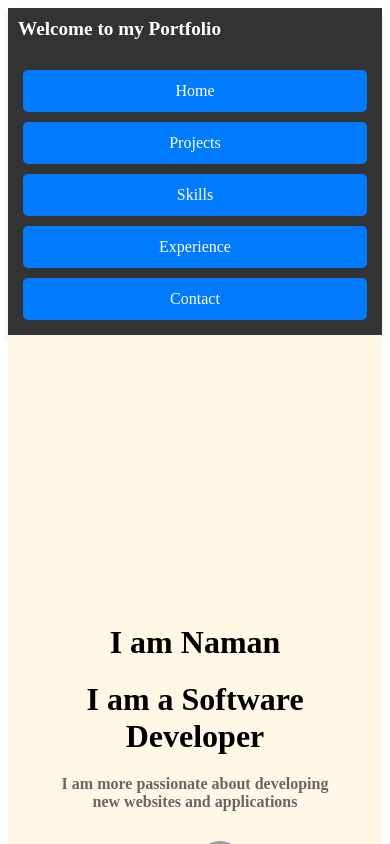
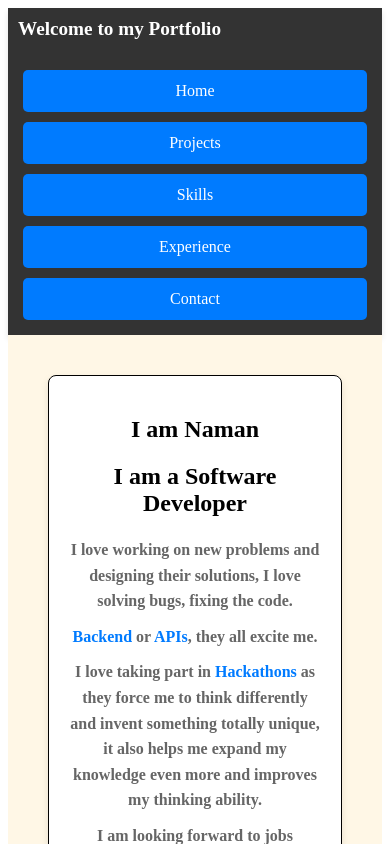
Before and after one commit to naman-0804/Portfolio-Naman, a React (Create React App) app: page / in a window 390 px wide. Shown: the top 844 px of the page. Built offline with nearby package versions, Linux system fonts and the light colour scheme; grey boxes are pictures that could not be loaded.

Commit message:
Modified homejs

```diff
--- a/src/App.css
+++ b/src/App.css
@@ -1,3 +1,4 @@
+
 #contact-section {
   padding: 2rem;
 }
@@ -236,32 +237,43 @@
   }
 }
 /* Home.css */
+/* Home.css */
 .profile-container {
   display: flex;
-  flex-direction: column;
-  align-items: center;
-  justify-content: center;
-  text-align: center;
-  padding: 40px; /* Increased padding for more spacing */
+  justify-content: space-between; /* Space between the details and links */
+  align-items: flex-start; /* Align items to the top */
+  padding: 40px;
   margin: 0 auto;
-  height: 100vh; /* Ensure it covers the full viewport height */
-
+  height: 100vh;
+  background-color: #fff7e6; /* Background color */
   background-size: cover;
 }
 
-.intro {
-  margin-bottom: 40px; /* Increased margin for more spacing */
+.details {
+  flex: 1;
+  text-align: left;
+  max-width: 60%;
+  background-color: #ffffff;
+  padding: 20px;
+  border-radius: 8px;
+  box-shadow: 0 4px 8px rgba(0, 0, 0, 0.1);
+  border: #000 1.5px solid;
 }
 
-.intro h1 {
-  margin: 20px 0; /* Increased margin */
-  font-size: 3rem; /* Larger font size */
+.details h1 {
+  margin: 20px 0;
+  font-size: 2.5rem; /* Adjust font size */
 }
 
-.intro h3 {
-  margin: 20px 0; /* Increased margin */
-  font-size: 1.5rem; /* Larger font size */
+.details h3 {
+  margin: 20px 0;
+  font-size: 1.25rem; /* Adjust font size */
   color: #666;
+}
+
+.details p {
+  margin: 0 0 10px; /* Add margin between paragraphs */
+  line-height: 1.6; /* Increase line height for readability */
 }
 
 a {
@@ -276,10 +288,10 @@ button {
   background-color: #007bff;
   color: white;
   border: none;
-  border-radius: 8px; /* Slightly larger border radius */
+  border-radius: 8px;
   cursor: pointer;
-  padding: 12px 24px; /* Increased padding for larger button */
-  font-size: 1.1rem; /* Larger font size */
+  padding: 12px 24px;
+  font-size: 1.1rem;
 }
 
 button:hover {
@@ -287,20 +299,29 @@ button:hover {
 }
 
 .dp img {
-  width: 200px; /* Larger width */
-  height: 200px; /* Larger height */
+  width: 200px;
+  height: 200px;
   object-fit: cover;
   border-radius: 50%;
 }
 
 /* Responsive Styles */
 @media (max-width: 768px) {
-  .intro h1 {
-    font-size: 2.5rem; /* Adjusted for medium screens */
+  .profile-container {
+    flex-direction: column; /* Stack items vertically on small screens */
+    text-align: center; /* Center text on small screens */
   }
 
-  .intro h3 {
-    font-size: 1.25rem; /* Adjusted for medium screens */
+  .details {
+    text-align: center; /* Center text */
+    max-width: 100%; /* Full width on small screens */
+    margin-right: 0; /* Remove right margin */
+  }
+
+  .links {
+    display: flex;
+    flex-direction: column;
+    align-items: center; /* Center links */
   }
 
   .dp img {
@@ -310,11 +331,11 @@ button:hover {
 }
 
 @media (max-width: 480px) {
-  .intro h1 {
-    font-size: 2rem; /* Further adjusted for small screens */
+  .details h1 {
+    font-size: 1.5rem; /* Further adjusted for small screens */
   }
 
-  .intro h3 {
+  .details h3 {
     font-size: 1rem; /* Further adjusted for small screens */
   }
 
@@ -323,6 +344,7 @@ button:hover {
     height: 140px; /* Further adjusted size */
   }
 }
+
 /* General Styles */
 /* General Styles */
 .navbar {
--- a/src/components/Home.js
+++ b/src/components/Home.js
@@ -1,20 +1,37 @@
 import React from 'react';
-
-//import photo from '../Images/profile-pic.jpg';
 import resume from '../Naman_srivastava.pdf';
 
 function Home() {
+  const linksStyle = {
+    display: 'flex',
+    flexDirection: 'column',
+    alignItems: 'center',
+    backgroundColor: '#ffffff', // White background
+    padding: '20px', // Add padding
+    borderRadius: '8px', // Rounded corners
+    boxShadow: '0 4px 8px rgba(0, 0, 0, 0.1)', // Subtle shadow
+    maxWidth: '400px', // Limit the width
+    margin: '20px auto' // Center block horizontally
+  };
 
   return (
-    <div className="profile-container" style={{ backgroundColor: '#fff7e6' }}>
-      <div className="intro">
+    <div className="profile-container">
+      <div className="details">
         <h1>I am Naman</h1>
         <h1>I am a Software Developer</h1>
-        <h3>I am more passionate about developing new websites and applications</h3>
+        <h3>
+          <p>I love working on new problems and designing their solutions, I love solving bugs, fixing the code.</p>
+          <p><span style={{ color: '#007bff' }}>Backend</span> or <span style={{ color: '#007bff' }}>APIs</span>, they all excite me.</p>
+          <p>I love taking part in <span style={{ color: '#007bff' }}>Hackathons</span> as they force me to think differently and invent something totally unique, it also helps me expand my knowledge even more and improves my thinking ability.</p>
+          <p>I am looking forward to jobs offering me a <span style={{ color: '#007bff' }}>developer role</span>.</p>
+          <p>I have a good level of knowledge on <span style={{ color: '#007bff' }}>Databases (MongoDB)</span>, <span style={{ color: '#007bff' }}>Backend (Flask)</span>, <span style={{ color: '#007bff' }}>APIs</span>, <span style={{ color: '#007bff' }}>Frontend (React Js)</span>, and <span style={{ color: '#007bff' }}>Amazon Web Services</span>.</p>
+          <p>I am also interested in <span style={{ color: '#007bff' }}>cloud computing</span>, <span style={{ color: '#007bff' }}>Machine Learning</span>, and currently expanding my knowledge in those domains.</p>
+        </h3>
+      </div>
+      <div className="links" style={linksStyle}>
         <a href="https://linkedin.com/in/naman1608" target="_blank" rel="noopener noreferrer">
-          <img src="https://skillicons.dev/icons?i=linkedin" alt="LinkedIn" height="50" width="50" />
+          <img src="https://skillicons.dev/icons?i=linkedin" alt="LinkedIn" height="50" width="50" style={{ margin: '10px' }} />
         </a>
-
         <a href="https://github.com/un-identified" target="_blank" rel="noopener noreferrer">
           <img src="https://skillicons.dev/icons?i=github" alt="GitHub" height="50" width="50" style={{ margin: '10px' }} />
         </a>
@@ -24,9 +41,6 @@ function Home() {
           </a>
         </div>
       </div>
-      <div className="dp">
-
-      </div>
     </div>
   );
 }
```
